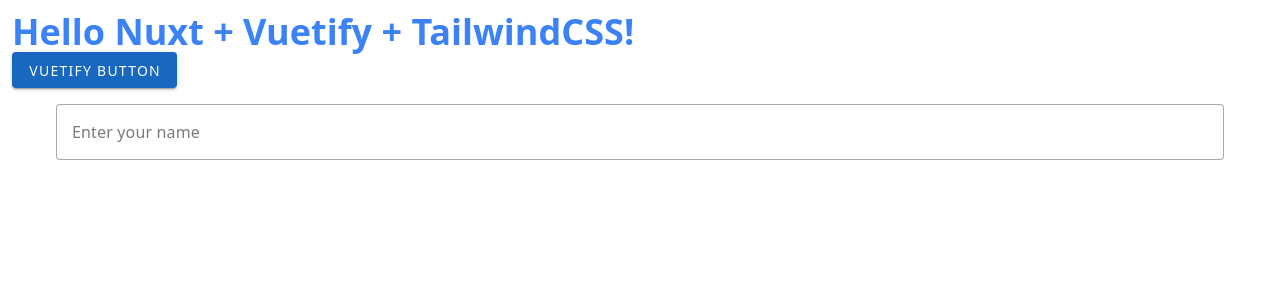
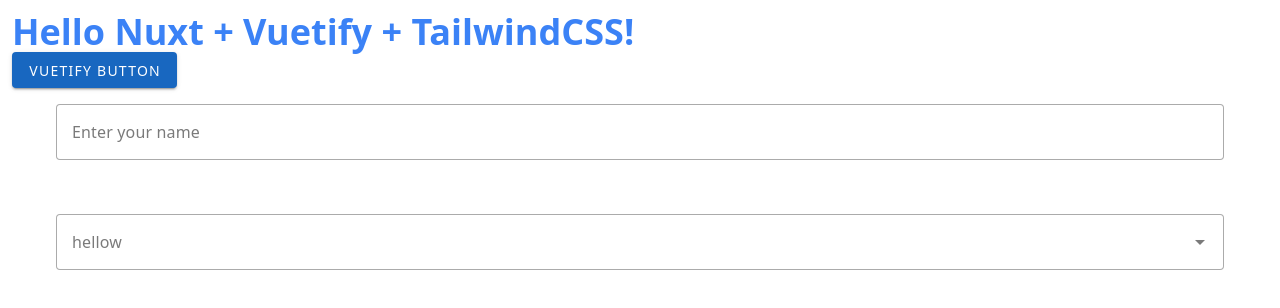
Before and after one commit to andy82115/vue-exam-peraichi, a Nuxt app: page / in a window 1280 px wide. Shown: the top 308 px of the page. Built offline with nearby package versions, Linux system fonts and the light colour scheme.

Commit message:
SelectInputを作る

```diff
--- /dev/null
+++ b/components/share/SelectInput.vue
@@ -0,0 +1,50 @@
+<template>
+  <v-container>
+    <v-select
+      v-model="selectedValue"
+      :items="options"
+      :label="label"
+      variant="outlined"
+    />
+  </v-container>
+</template>
+
+<script setup lang="ts">
+  import { ref, watch } from 'vue';
+
+  const props = defineProps({
+    modelValue: {
+      type: [String, Number],
+      required: true,
+    },
+    label: {
+      type: String,
+      default: '',
+    },
+    options: {
+      type: Array,
+      required: true,
+    },
+    rules: {
+      type: Array,
+      default: () => [(v: string) => !!v || 'This field is required'],
+    },
+  });
+
+  const emit = defineEmits(['update:modelValue']);
+  const selectedValue = ref(props.modelValue);
+
+  watch(
+    () => selectedValue,
+    (newValue) => {
+      emit('update:modelValue', newValue);
+    }
+  );
+
+  watch(
+    () => props.modelValue,
+    (newValue) => {
+      selectedValue.value = newValue;
+    }
+  );
+</script>
--- a/components/share/TextInput.vue
+++ b/components/share/TextInput.vue
@@ -27,8 +27,8 @@
     },
   });
 
-  const inputValue = ref('');
   const emit = defineEmits(['update:modelValue']);
+  const inputValue = ref(props.modelValue);
 
   watch(
     () => inputValue,
--- a/pages/index.vue
+++ b/pages/index.vue
@@ -1,8 +1,10 @@
 <script setup lang="ts">
   import TextInput from '../components/share/TextInput.vue';
+  import SelectInput from '../components/share/SelectInput.vue';
 
   const config = useRuntimeConfig();
   const inputValue = ref('');
+  const selected = ref()
 
   console.log(config.public.apiUrl);
 </script>
@@ -14,5 +16,6 @@
     </h1>
     <v-btn color="primary">Vuetify Button</v-btn>
     <TextInput v-model="inputValue" label="Enter your name" />
+    <SelectInput v-model="selected" label="hellow" :options="['a','b','c','d','e']" />
   </v-col>
 </template>
```
Also changed, not shown: 2 other files (tests, documents, lock files or other folders).
